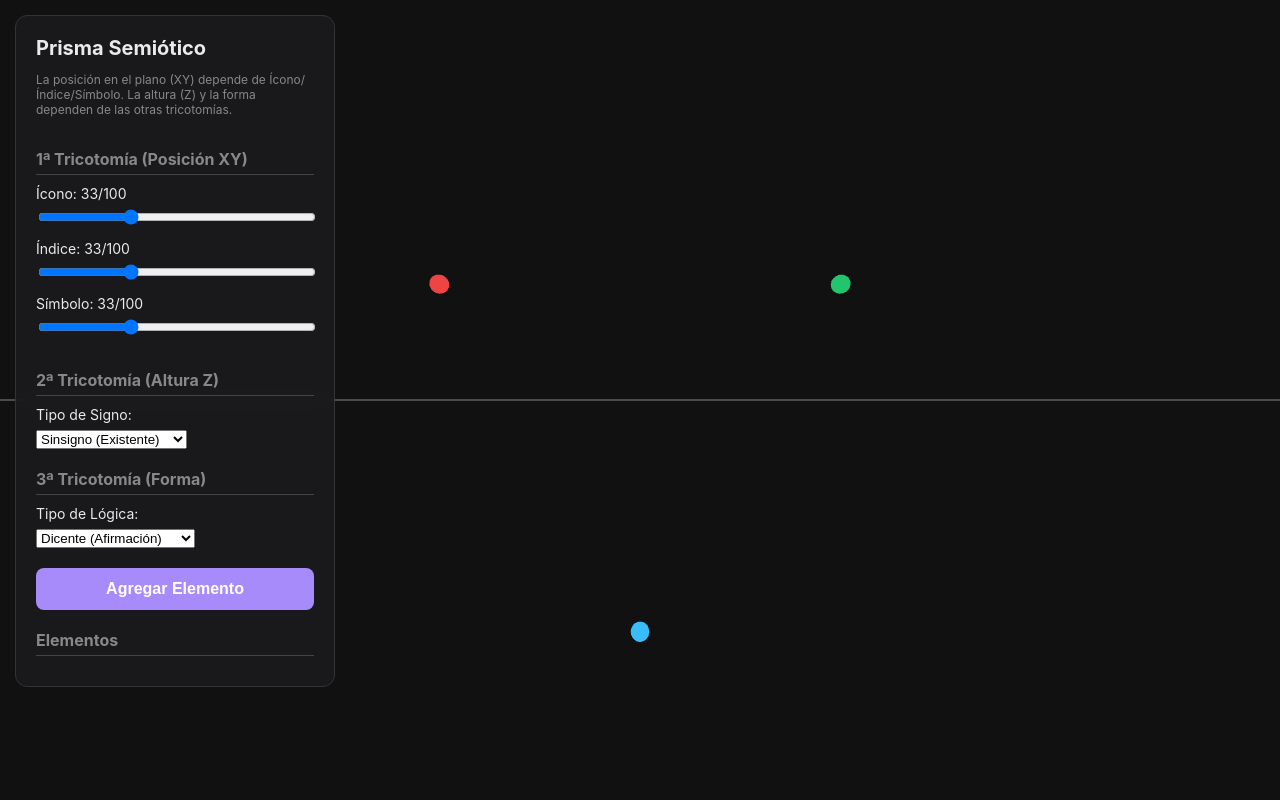
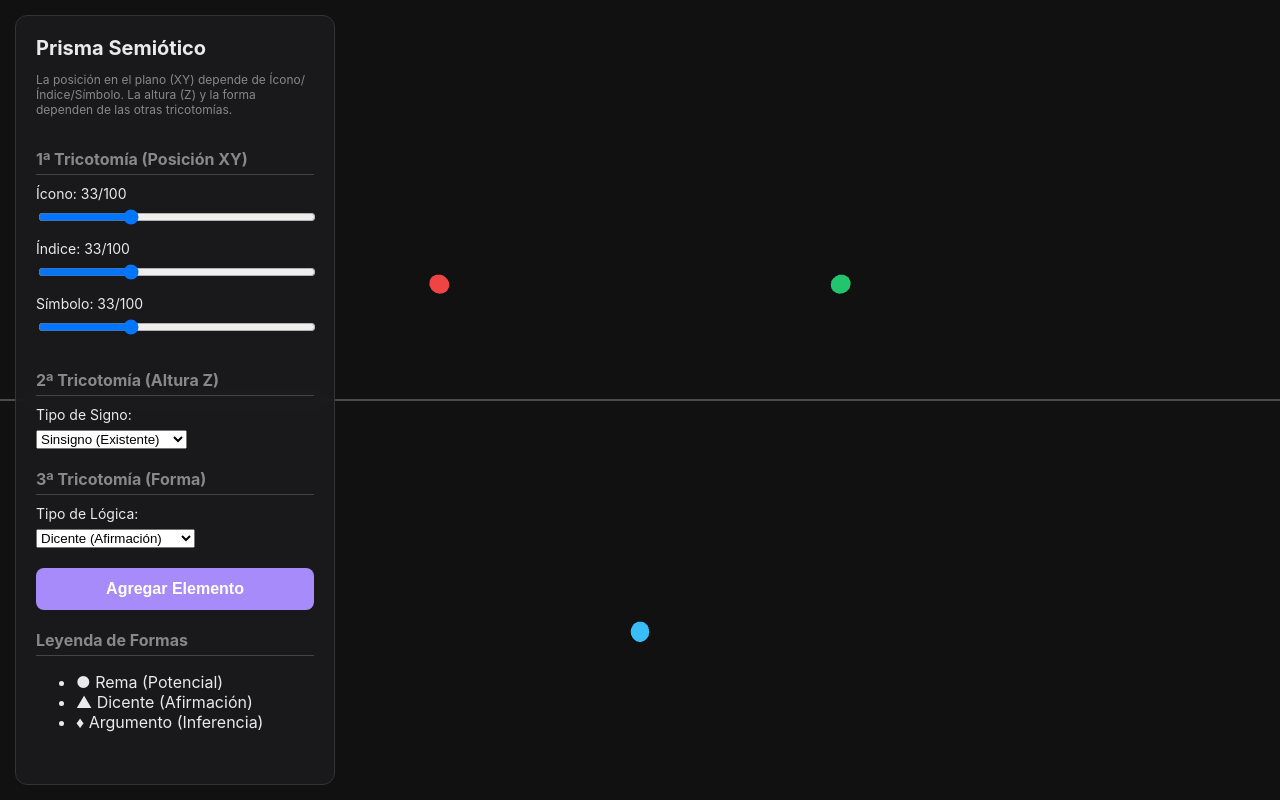
Before and after one commit to CarlosZevallosTrigoso/diagramap_3d, a plain HTML site: page index.html in a window 1280 px wide. Drawn offline with nearby package versions, Linux system fonts and the light colour scheme; animation ran at ten frames a second.

Commit message:
Update index.html

```diff
--- a/index.html
+++ b/index.html
@@ -46,9 +46,17 @@
             </select>
         </div>
 
+        <div class="panel-section">
+            <button id="addBtn">Agregar Elemento</button>
+        </div>
 
         <div class="panel-section">
-            <button id="addBtn">Agregar Elemento</button>
+            <h2>Leyenda de Formas</h2>
+            <ul class="legend-list">
+                <li><span class="shape-sphere">●</span> Rema (Potencial)</li>
+                <li><span class="shape-cone">▲</span> Dicente (Afirmación)</li>
+                <li><span class="shape-octa">♦</span> Argumento (Inferencia)</li>
+            </ul>
         </div>
 
         <div class="panel-section list-section">
```
